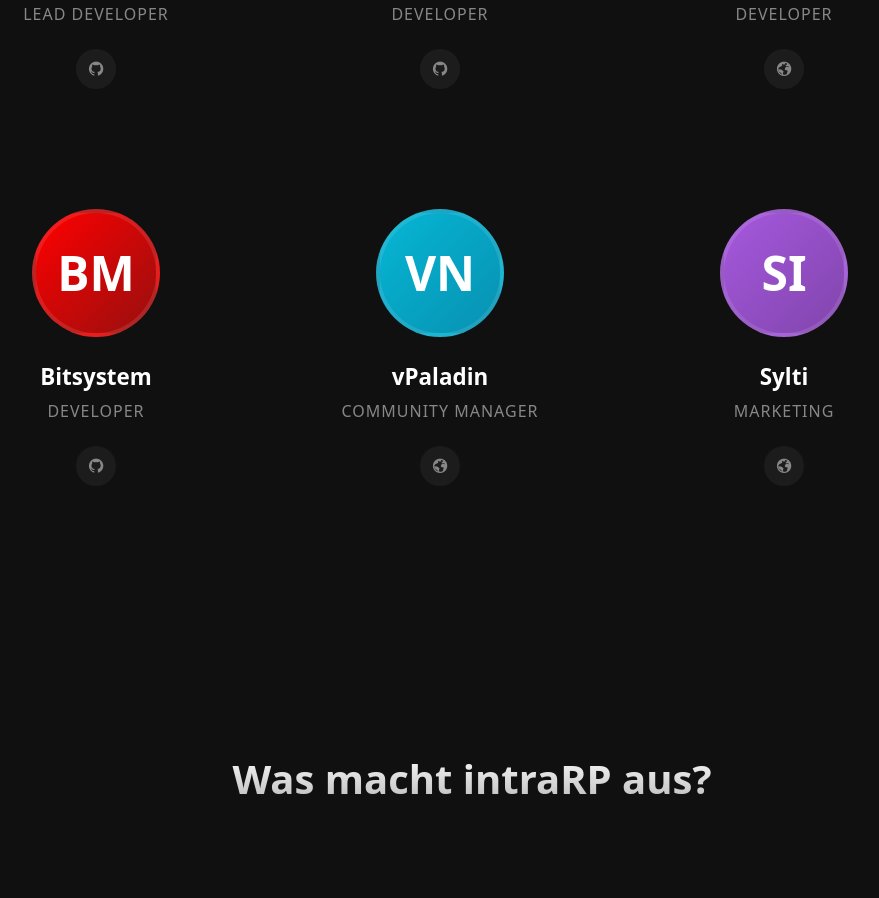
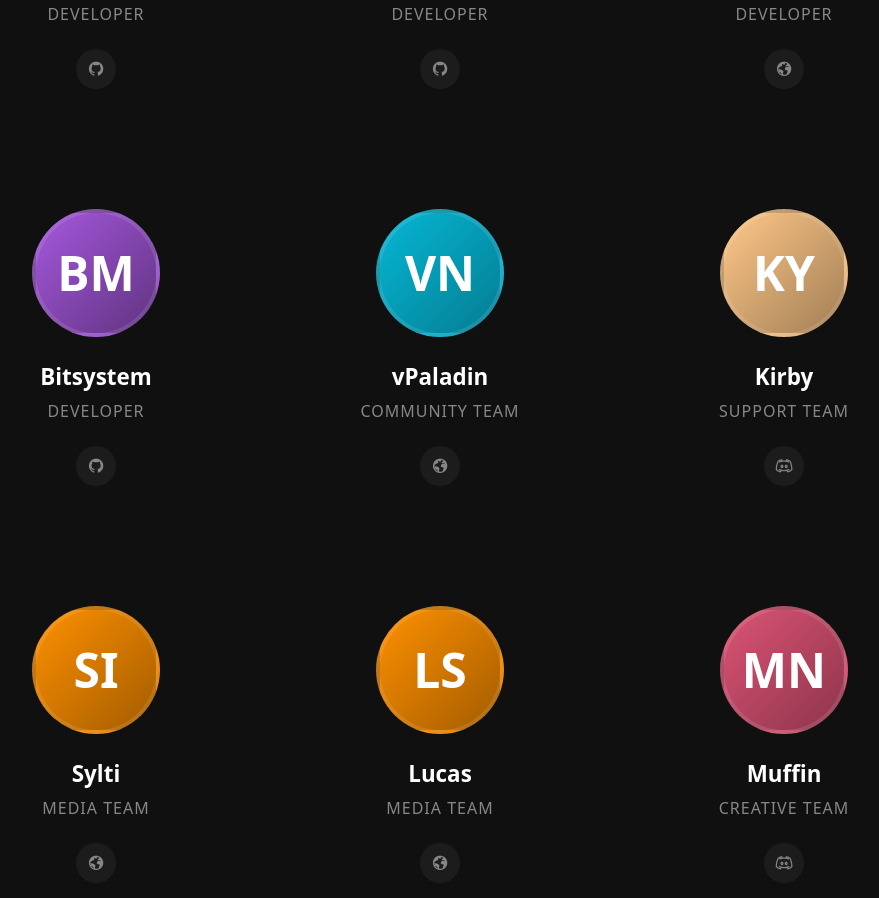
Before and after one commit to EmergencyForge/Landingpage, a plain HTML site: page index.html in a window 1280 px wide. Shown: the part 1902-2800 px from the top of the page, without its empty margins (200-1079 px from the left). Drawn offline with nearby package versions, Linux system fonts and the light colour scheme; files that its build step writes are made by us from their sources.

Commit message:
Updates team member styling and details
Refactors team member section, updating avatar styles
and member details for accuracy.

This improves the visual appeal and provides more
accurate information about the team.

```diff
--- a/assets/css/style.scss
+++ b/assets/css/style.scss
@@ -955,19 +955,23 @@ nav.nav--scrolled {
 
 /* Color variations for team members */
 .team-member.developer .team-avatar {
-  background: linear-gradient(135deg, #ff0000, #970f0f);
+  background: linear-gradient(135deg, #a558dd, #603380);
 }
 
 .team-member.community .team-avatar {
-  background: linear-gradient(135deg, #06b6d4, #0891b2);
+  background: linear-gradient(135deg, #06b6d4, #047d92);
 }
 
 .team-member.support .team-avatar {
-  background: linear-gradient(135deg, #f3c442, #eab308);
+  background: linear-gradient(135deg, #ffc788, #a17e55);
 }
 
 .team-member.marketing .team-avatar {
-  background: linear-gradient(135deg, #a558dd, #8145ac);
+  background: linear-gradient(135deg, #fe9000, #a35c00);
+}
+
+.team-member.creative .team-avatar {
+  background: linear-gradient(135deg, #db5375, #8d354b);
 }
 
 /* ===== Footer ===== */
--- a/index.html
+++ b/index.html
@@ -108,7 +108,7 @@
                                 </div>
                             </div>
                             <div class="team-name">hypax</div>
-                            <div class="team-role">Lead Developer</div>
+                            <div class="team-role">Developer</div>
 
                             <!-- <div class="team-skills">
                                 <span class="skill-tag">PHP</span>
@@ -186,11 +186,25 @@
                                 <div class="team-avatar">VN</div>
                             </div>
                             <div class="team-name">vPaladin</div>
-                            <div class="team-role">Community Manager</div>
+                            <div class="team-role">Community Team</div>
 
                             <div class="team-social">
                                 <a href="https://x-modding.de/" class="social-link" target="_blank" rel="nofollow"><i
                                         class="las la-globe"></i></a>
+                            </div>
+                        </div>
+
+                        <!-- Support -->
+                        <div class="team-member support">
+                            <div class="team-member-header">
+                                <div class="team-avatar">KY</div>
+                            </div>
+                            <div class="team-name">Kirby</div>
+                            <div class="team-role">Support Team</div>
+
+                            <div class="team-social">
+                                <a href="https://discord.gg/bavariastate" class="social-link" target="_blank"
+                                    rel="nofollow"><i class="lab la-discord"></i></a>
                             </div>
                         </div>
 
@@ -200,7 +214,7 @@
                                 <div class="team-avatar">SI</div>
                             </div>
                             <div class="team-name">Sylti</div>
-                            <div class="team-role">Marketing</div>
+                            <div class="team-role">Media Team</div>
 
                             <div class="team-social">
                                 <a href="https://x-modding.de/" class="social-link" target="_blank" rel="nofollow"><i
@@ -208,19 +222,45 @@
                             </div>
                         </div>
 
-                        <!-- Support -->
-                        <!-- <div class="team-member support">
+                        <div class="team-member marketing">
                             <div class="team-member-header">
-                                <div class="team-avatar">KY</div>
+                                <div class="team-avatar">LS</div>
                             </div>
-                            <div class="team-name">Kirby</div>
-                            <div class="team-role">Support</div>
+                            <div class="team-name">Lucas</div>
+                            <div class="team-role">Media Team</div>
 
                             <div class="team-social">
-                                <a href="https://discord.gg/pentagonroleplay" class="social-link" target="_blank"
+                                <a href="https://guns.lol/derlucas.dll" class="social-link" target="_blank"
+                                    rel="nofollow"><i class="las la-globe"></i></a>
+                            </div>
+                        </div>
+
+                        <!-- Creative -->
+                        <div class="team-member creative">
+                            <div class="team-member-header">
+                                <div class="team-avatar">MN</div>
+                            </div>
+                            <div class="team-name">Muffin</div>
+                            <div class="team-role">Creative Team</div>
+
+                            <div class="team-social">
+                                <a href="https://discord.intrarp.de" class="social-link" target="_blank"
                                     rel="nofollow"><i class="lab la-discord"></i></a>
                             </div>
-                        </div> -->
+                        </div>
+
+                        <div class="team-member creative">
+                            <div class="team-member-header">
+                                <div class="team-avatar">DI</div>
+                            </div>
+                            <div class="team-name">Domi</div>
+                            <div class="team-role">Creative Team</div>
+
+                            <div class="team-social">
+                                <a href="https://discord.intrarp.de" class="social-link" target="_blank"
+                                    rel="nofollow"><i class="lab la-discord"></i></a>
+                            </div>
+                        </div>
                     </div>
                 </div>
             </div>
```
Also changed, not shown: assets/css/style.css, assets/css/style.min.css.
